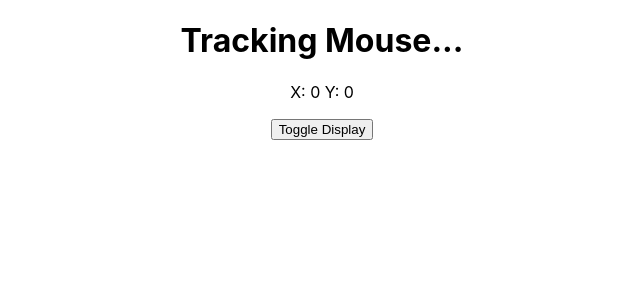
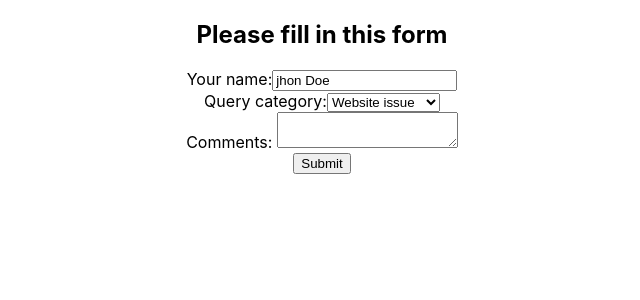
Before and after one commit to vanderpatrick/React-first-app, a React (Create React App) app in the folder my-app/: page / in a window 1280 px wide. Shown: the top 300 px of the page, without its empty margins (318-958 px from the left). Built offline with nearby package versions, Linux system fonts and the light colour scheme.

Commit message:
more stuff and more stuff

```diff
--- a/my-app/src/App.js
+++ b/my-app/src/App.js
@@ -16,7 +16,9 @@ import './App.css';
 // import RenderingLists from './components/RenderingLists';
 // import LifeCycleCDM from './components/LifeCycleCDM';
 // import LifeCycleCDU from './components/LifeCycleCDU';
-import LifeCyclesCWU from './components/LifeCyclesCWU';
+// import LifeCyclesCWU from './components/LifeCyclesCWU';
+// import Controlledform from './components/Controlledform';
+import UncontrolledForm from './components/UncontrolledForm';
 function App() {
   return (
     <div className="App">
@@ -34,7 +36,9 @@ function App() {
       {/* <RenderingLists /> */}
       {/* <LifeCycleCDM /> */}
       {/* <LifeCycleCDU /> */}
-      <LifeCyclesCWU />
+      {/* <LifeCyclesCWU /> */}
+      {/* <Controlledform /> */}
+      <UncontrolledForm />
     </div>
   );
 }
--- /dev/null
+++ b/my-app/src/components/Controlledform.js
@@ -0,0 +1,81 @@
+import React, { Component } from 'react'
+
+export class Controlledform extends Component {
+    constructor(props) {
+      super(props)
+
+      this.state = {
+        name: '',
+        category: '',
+        comments: ' '
+      }
+    }
+
+    handlenamechange = (event) => {
+        this.setState((prevState) => {
+            return {
+                name: prevState.name = event.target.value,
+            }
+        })
+
+    }
+
+    handleCommentsChange = (event) => {
+        this.setState({
+            comments: event.target.value
+        })
+    }
+
+    handleSelectChange = (event) => {
+        this.setState({
+            category: event.target.value
+        })
+    }
+    // Or
+    handleEvent = (event) => {
+        const {name, value} = event.target
+        this.setState({
+            [name]: value
+        })
+    }
+
+    handleSubmit = (event) => {
+        event.preventDefault()
+        console.log(this.state)
+    }
+
+  render() {
+    return (
+      <div>
+        <form onSubmit={this.handleSubmit}>
+            <div>
+                <h2>Please fill in this form</h2>
+            <label htmlFor='id-name'>Your name:</label>
+            <input
+                value={this.state.name}
+                   type="text"
+                   name="name"
+                   id="id-name"
+                   onChange={this.handleEvent}
+                />
+            </div>
+            <div>
+                <label htmlFor='id-category'>Query category:</label>
+                <select id='id-category' onChange={this.handleEvent} value={this.state.category} name='category'>
+                    <option value="website">Website issue</option>
+                    <option value="order"> Order Issue</option>
+                    <option value="general">General inquiry</option>
+                </select>
+            </div>
+            <div>
+                <label htmlFor='id-comments'>Comments: </label>
+                <textarea id='id-comments' onChange={this.handleEvent} value={this.state.comments} name="comments" />
+            </div>
+            <input type="submit" value="Submit"/>
+        </form>
+      </div>
+    )
+  }
+}
+
+export default Controlledform
--- /dev/null
+++ b/my-app/src/components/UncontrolledForm.js
@@ -0,0 +1,60 @@
+import React, { Component } from 'react'
+
+export class UncontrolledForm extends Component {
+    constructor(props) {
+      super(props)
+      this.inputName = React.createRef();
+      this.inputSelect = React.createRef();
+      this.inputTextArea = React.createRef();
+    }
+
+    handleSubmit = (event) => {
+        event.preventDefault()
+        console.log(this.inputName.current.value)
+        console.log(this.inputSelect.current.value)
+        console.log(this.inputTextArea.current.value)
+    }
+
+  render() {
+    return (
+      <div>
+        <form onSubmit={this.handleSubmit}>
+            <div>
+                <h2>Please fill in this form</h2>
+            <label htmlFor='id-name'>Your name:</label>
+            <input
+                   type="text"
+                   name="name"
+                   id="id-name"
+                   defaultValue="jhon Doe"
+                   ref={this.inputName}
+                />
+            </div>
+            <div>
+                <label htmlFor='id-category'>Query category:</label>
+                <select
+                    id='id-category'
+                    name='category'
+                    ref={this.inputSelect}
+                    >
+                    <option value="website">Website issue</option>
+                    <option value="order"> Order Issue</option>
+                    <option value="general">General inquiry</option>
+                </select>
+            </div>
+            <div>
+                <label htmlFor='id-comments'>Comments: </label>
+                <textarea
+                    id='id-comments'
+                    name="comments"
+                    ref={this.inputTextArea}
+                 />
+            </div>
+            <input type="submit" value="Submit"/>
+        </form>
+      </div>
+    )
+  }
+}
+
+export default UncontrolledForm
```
